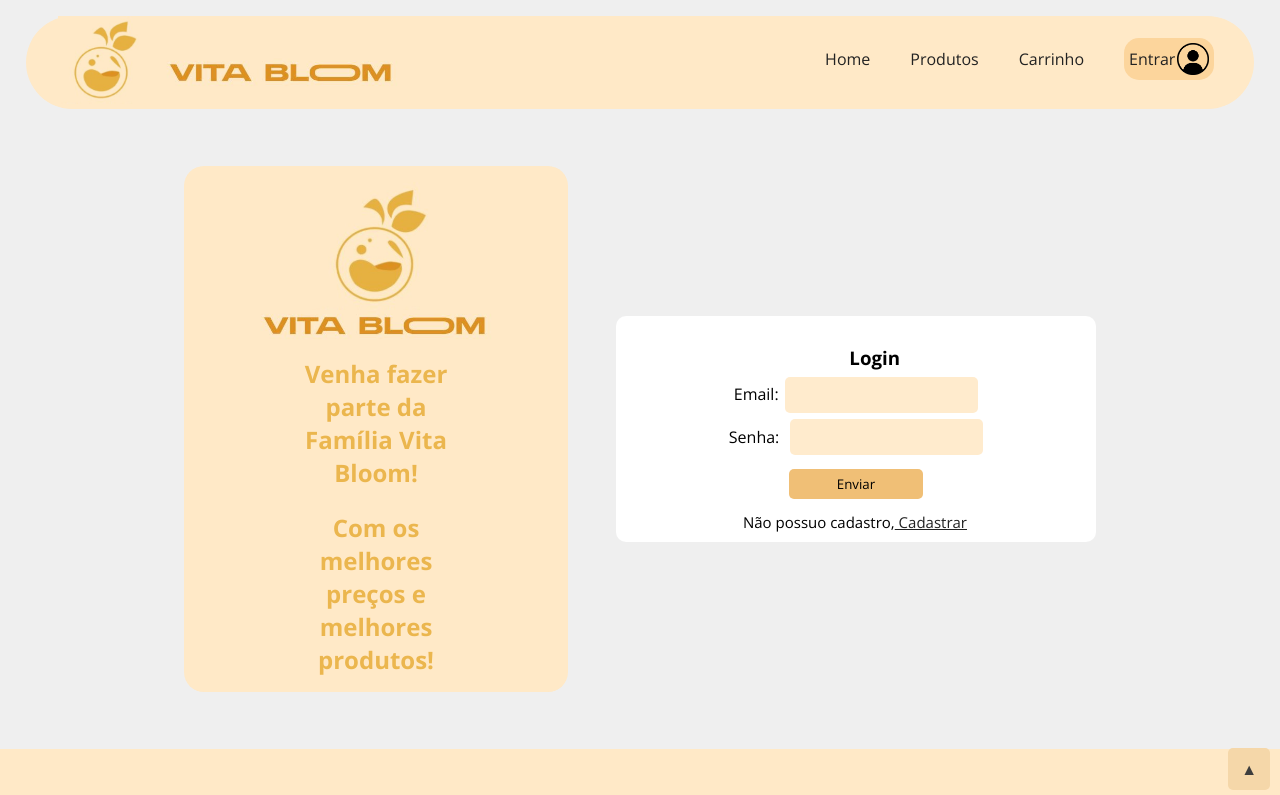
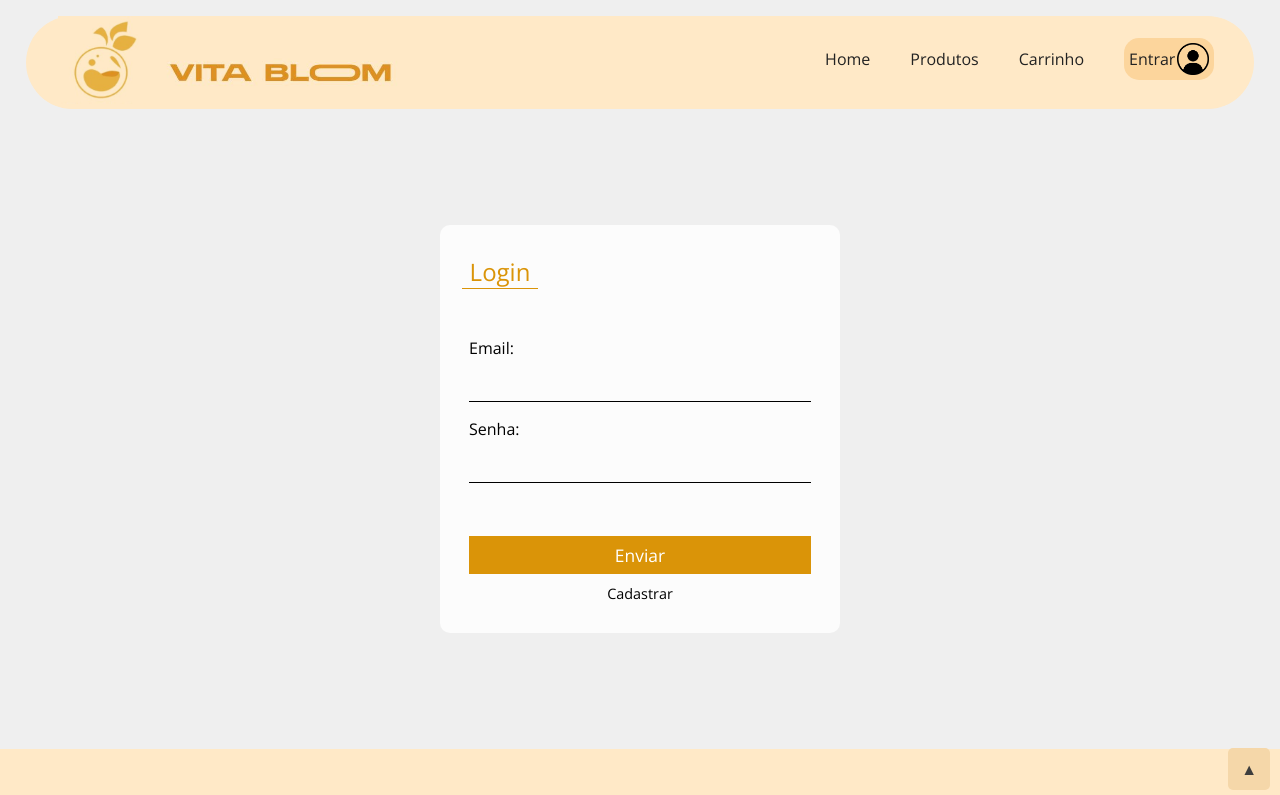
Before and after one commit to AdrianFurquim/VitaBloom-Front-End, a React (Vite) app: page /usuario/login in a window 1280 px wide. Shown: the top 795 px of the page. Built offline with nearby package versions, Linux system fonts and the light colour scheme.

Commit message:
[04/02/2025] - feat: improve login interface

```diff
--- a/src/pages/userLogin/UsuarioLogin.jsx
+++ b/src/pages/userLogin/UsuarioLogin.jsx
@@ -11,9 +11,9 @@ export default function UsuarioLogin(props) {
     // Vatiáveis =============================================================================================================
     const [email, setEmail] = useState("");
     const [senha, setSenha] = useState("");
-    const [mensagemEmail, setMensagemEmail] = useState(styles.mensagem);
-    const [mensagemSenha, setMensagemSenha] = useState(styles.mensagem);
-    const [mensagemSemCad, setMensagemSemCad] = useState(styles.mensagem);
+    const [mensagemEmail, setMensagemEmail] = useState(styles.mensagem_error);
+    const [mensagemSenha, setMensagemSenha] = useState(styles.mensagem_error);
+    const [mensagemSemCad, setMensagemSemCad] = useState(styles.mensagem_error);
     const [usuario, setUsuario] = useState();
     const navigate = useNavigate();
 
@@ -99,44 +99,36 @@ export default function UsuarioLogin(props) {
 
     return(
         <section className={styles.section_login}>
-            {/* Logo com mensagem */}
-            <div className={styles.conteiner_logo}>
-                {/* Imagens */}
-                <img src={logo_imagem} className={styles.logo_imagem} alt="Logo_Vita_Bloom" />
-                <img src={logo_escrita} className={styles.logo_escrita} alt="Logo_Escrita_nome_Vita_Bloom" />
-                {/* Mensagem */}
-                <div className={styles.texto_login}>
-                    <h1>Venha fazer parte da Família Vita Bloom!</h1>
-                    <br />
-                    <h1>Com os melhores preços e melhores produtos!</h1>
-                </div>
-            </div>
 
             {/* Conteiner Login */}
             <div className={styles.conteiner_login}>
-                <h3>Login</h3>
-                <form>
+                <p className={styles.conteinerLoginTitle}>Login</p>
+                <form className={styles.conteinerLoginForm}>
                     {/* Email */}
-                    <div className={mensagemEmail}>Por favor, insira um email</div>
-                    <label htmlFor="email">Email:</label>
-                    <input type="email" name="email" id="email" onChange={(e) => setEmail(e.target.value)} />
-                    <br />
+                    <div className={styles.conteinerLoginInput} >
+                        <p >Email:</p>
+                        <input type="email" name="email" id="email" onChange={(e) => setEmail(e.target.value)} />
+                        <p className={mensagemEmail}>Por favor, insira um email</p>
+                    </div>
 
                     {/* Senha */}
-                    <div className={mensagemSenha}>Por favor, insira a senha</div>
-                    <label htmlFor="senha">Senha: </label>
-                    <input type="password" name="senha" id="senha" onChange={(e) => setSenha(e.target.value)} />
-                    <br />
+                    <div className={styles.conteinerLoginInput} >
+                        <p >Senha: </p>
+                        <input type="password" name="senha" id="senha" onChange={(e) => setSenha(e.target.value)} />
+                        <p className={mensagemSenha}>Por favor, insira a senha</p>
+                    </div>
 
                     {/* Em caso de usuário não reconhecido */}
-                    <div className={mensagemSemCad}>Usuário não reconhecido</div>
+                    <p className={mensagemSemCad}>Usuário não reconhecido</p>
                 </form>
 
-                {/* Botão para verificar dados, ou para cadastrar */}
-                <button className={styles.btnLogin} onClick={verificaDados}>Enviar</button>
-                <p className={styles.cadastrar}>Não possuo cadastro,
-                    <Link to="/usuario/cadastro"> Cadastrar</Link>
-                </p>
+                <div className={styles.conteinerLoginButton}>
+                    {/* Botão para verificar dados, ou para cadastrar */}
+                    <button className={styles.btnLogin} onClick={verificaDados}>Enviar</button>
+
+                        <Link className={styles.cadastrar} to="/usuario/cadastro"> Cadastrar</Link>
+
+                </div>
             </div>
         </section>
     )
--- a/src/pages/userLogin/UsuarioLogin.module.css
+++ b/src/pages/userLogin/UsuarioLogin.module.css
@@ -1,16 +1,27 @@
 .conteiner_login{
-    background-color: #FFF;
+    background-color: #ffffffd0;
     margin: auto;
-    margin-left: 0;
-    width: 30em;
-    text-align: center;
+    width: 25em;
     border-radius: 10px;
     padding: 10px;
+    padding-bottom: 30px;
+    padding-top: 30px;
+
 }
 
-.conteiner_login h3{
-    margin-top: 1em;
+.conteinerLoginTitle{
+    font-size: 1.5em;
+    margin-left: 0.5em;
     text-align: center;
+    width: 20%;
+    color: #da9408;
+    border-bottom: 1px solid #da9408;
+}
+
+.conteinerLoginForm{
+    width: 90%;
+    margin: auto;
+    margin-top: 3em;
 }
 
 .section_login{
@@ -18,96 +29,56 @@
     display: flex;
 }
 
-.conteiner_logo{
-    width: 30%;
-    max-width: 80%;
-    max-height: 99%;
-    background-color: #FFE9C7;
-    margin: auto;
-    margin-right: 3em;
-    display: flex;
-    flex-direction: column;
-    padding-top: 1em;
-    padding-bottom: 1em;
-    text-align: center;
-    border-radius: 20px;
-}
-
-.texto_login{
-    color: #ebb64e;
-    width: 50%;
-    text-align: center;
-    margin: auto;
-    gap: 2em;
-}
-
-.logo_imagem{
-    width: 8em;
-}
-
-.logo_escrita{
-    width: 17em;
-    margin-bottom: 1em;
-}
-
-input{
-    margin-top: 0.5em;
-    padding: 9px;
-    background-color: blanchedalmond;
-    border: none;
-    border-radius: 5px;
-    margin-left: 0.5em;
-    outline: none;
-}
-
-input:checked{
-    background-color: blanchedalmond;
-    border: none;
-}
-
-.btnLogin{
-    cursor: pointer;
+.conteinerLoginInput{
     margin-top: 1em;
-    padding: 6px;
-    background-color: rgb(240, 191, 118);
-    border: none;
-    border-radius: 5px;
-    width: 10em;
-    transition: 0.3s;
-    margin-bottom: 1em;
-}
-
-.btnLogin:hover{
-    width: 12em;
-    background-color: rgb(255, 192, 98);
-}
-
-.cadastrar{
-    font-size: 15px;
-}
-
-.cadastrar a{
-    color: #222;
 }
 
 .mensagem{
     display: none;
-    font-size: 15px;
+}
+
+input{
+    background-color: transparent;
+    border: none;
+    border-bottom: 1px solid black;
+    padding: 10px;
+    width: 100%;
+    outline: none;
+    font-size:medium;
+}
+
+input:active, input:focus{
+    outline: none;
+}
+
+.conteinerLoginButton{
+    display: grid;
+}
+
+.btnLogin{
+    padding: 7px;
+    border: none;
+    background-color: #da9408;
+    color: white;
+    text-align: center;
+    width: 90%;
+    margin: auto;
+    margin-top: 3em;
+    font-size: 1.09em;
+    cursor: pointer;
+}
+
+.cadastrar{
+    margin: auto;
+    margin-top: 0.7em;
+    color: black;
+    text-decoration: none;
+    font-size: 0.9em;
+    cursor: pointer;
 }
 
 .mensagem_error{
-    display: block;
+    display: none;
     color: red;
-    font-size: 15px;
+    font-size: 12px;
 }
-
-@media (max-width: 1000px){
-    .conteiner_login{
-        width: 70%;
-        margin: auto;
-        margin-top: 3em;
-    }
-    .conteiner_logo{
-        display: none;
-    }
-}
```
Also changed, not shown: 1 other file (tests, documents, lock files or other folders).
